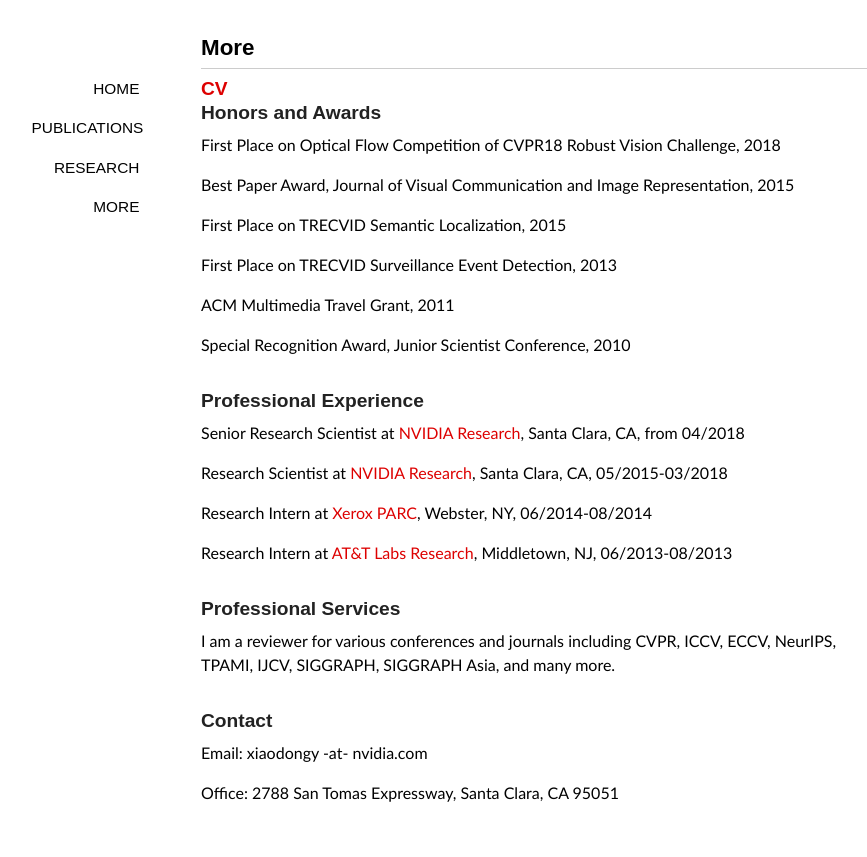
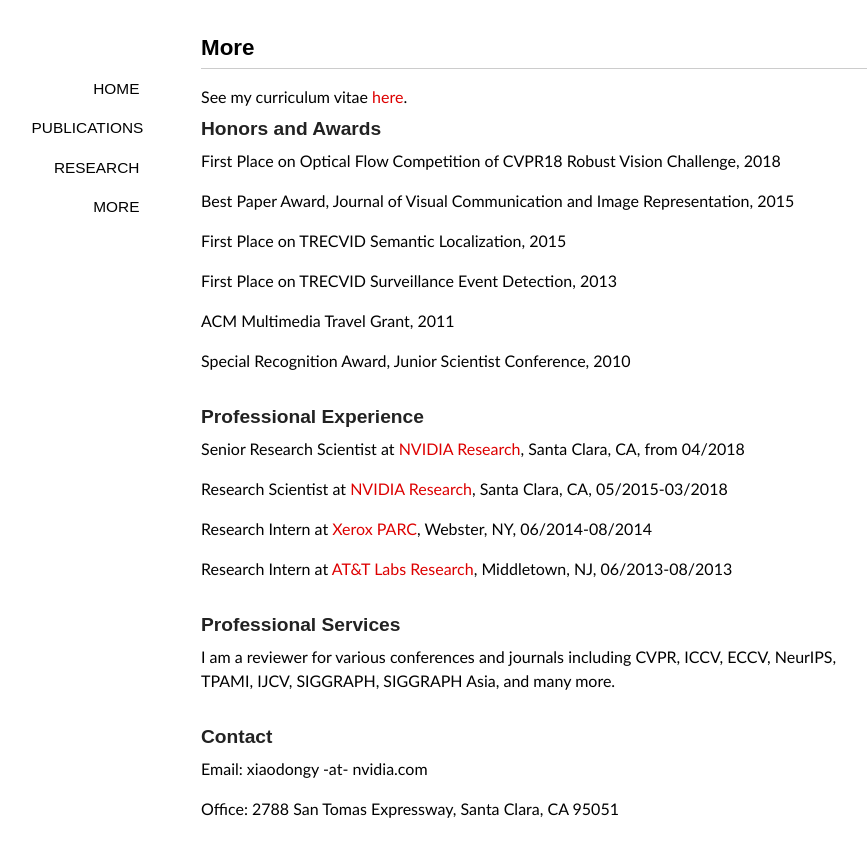
Before and after one commit to xiaodongyang/xiaodongyang.github.io, a Jekyll site: the page built from more/index.md, in a window 1280 px wide. Shown: the top 857 px of the page, without its empty margins (94-961 px from the left). Built offline with Jekyll 4.4.1, drawn with Linux system fonts in a browser that asks for light colours; some web fonts are replaced.

Commit message:
Update index.md

```diff
--- a/more/index.md
+++ b/more/index.md
@@ -4,7 +4,7 @@ title: More
 comments: no
 ---
 
-### [CV](/publications/cv/)
+See my curriculum vitae [here](/publications/cv/).
 
 ### Honors and Awards
 
```
